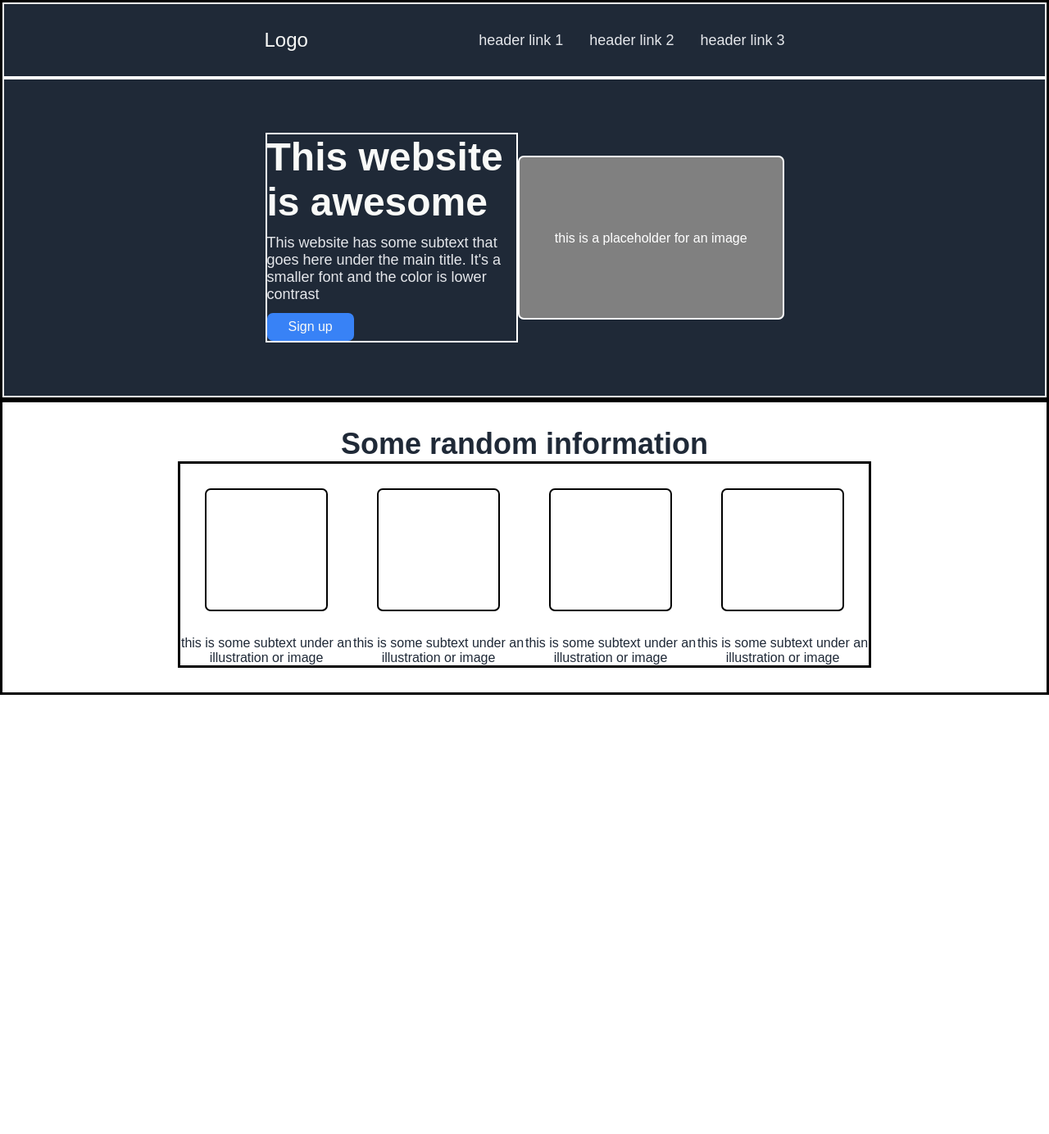
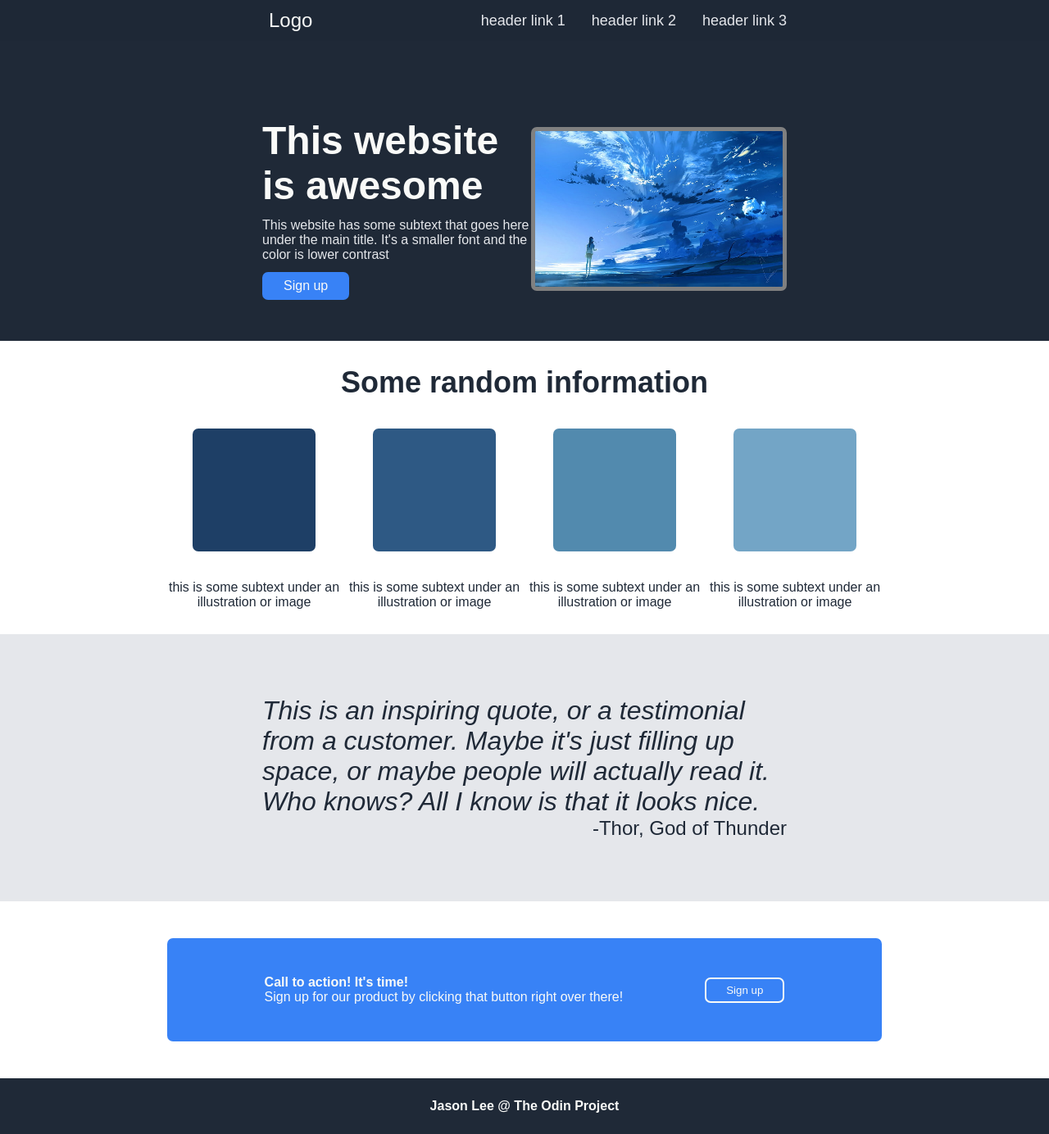
Before and after one commit to jlee2899/top_project2_landingPage, a plain HTML site: page index.html in a window 1280 px wide. Shown: the whole page at 82% size. Before the commit the page ends 848 px from the top, so only its background shows below. Drawn offline with Linux system fonts and the light colour scheme.

Commit message:
Finalized html structure and css style

```diff
--- a/index.html
+++ b/index.html
@@ -31,11 +31,13 @@
                     <button>Sign up</button>
                 </div>
                 <div class="heroRight">
-                    <p>this is a placeholder for an image</p>
+                    <!--<p>this is a placeholder for an image</p>-->
+                    <img alt="sky" src="images/sky.jpg"/>
                 </div>
             </div>
         </div>
 
+        <!--Main = random information section-->
         <div class="main">
             <h2>Some random information</h2>
             <div class="info-container">
@@ -61,6 +63,33 @@
             </div>
         </div>
 
+        <!--Quote Section-->
+        <div class="quote-section">
+           <em>
+                This is an inspiring quote, or a testimonial from a customer. Maybe it's
+                just filling up space, or maybe people will actually read it. Who knows?
+                All I know is that it looks nice.
+            </em>
+            <p>-Thor, God of Thunder</p>
+        </div>
+
+        <!--Last section-->
+        <div class="last-section">
+            <div class="sign-up-container">
+                <div class="left">
+                    <strong>Call to action! It's time!</strong>
+                    <p>Sign up for our product by clicking that button right over there!</p>
+                </div>
+                <div class="right">
+                    <button>Sign up</button>
+                </div>
+            </div>
+        </div>
+
+        <!--Footer-->
+        <footer>
+            <strong>Jason Lee @ The Odin Project</strong>
+        </footer>
 
     </body>
 </html>
--- a/style.css
+++ b/style.css
@@ -6,25 +6,40 @@
 }
 
 .top {
-    border: 3px solid black;
+    /*border: 3px solid black;*/
     background-color: #1F2937;
     color: white;
 }
 
 #header {
-    border: 2px solid white;
+    display: flex;
+    position: fixed;
+    justify-content: space-between;
+    height: 3rem;
+    width: 100%;
+    align-items: center;
+    padding: 1rem;
 }
 
 nav {
     display: flex;
     align-items: center;
     justify-content: space-between;
-    padding: 30px 25%;
+    padding: 25px 25%;
+
+    flex: auto;
+    position: fixed;
+    background-color: rgba(30, 40, 55, 0.9);
+    height: 3rem;
+    width: 100%;
+    top: 0rem;
+    left: 0rem;
 }
 
 .logo {
     font-size: 24px;
     color: #F9FAF8;
+    padding: 0.5rem;
 }
 
 nav ul {
@@ -42,24 +57,25 @@ nav ul {
     display: flex;
     align-items: center;
     justify-content: space-between;
-    padding: 65px 25%;
-    border: 2px solid white;
+    padding: 50px 25%;
+    padding-top: 9rem;
+    /*border: 2px solid white;*/
 }
 
 .heroLeft {
-    border: 2px solid white;
-    width: 475px;
+    /*border: 2px solid white;*/
+    width: 525px;
     height: auto;
 }
 
 .heroLeft h2{
-    font-size: 48px;
+    font-size: 3rem;
     font-weight: 900;
     color: #F9FAF8;
 }
 
 .heroLeft p {
-    font-size: 18px;
+    font-size: 16px;
     color: #E5E7EB;
 
     padding-top: 0.75rem;
@@ -88,7 +104,8 @@ nav ul {
 }
 
 .heroRight {
-    border: 2px solid white;
+    /*border: 2px solid white;*/
+    display: flex;
     text-align: center;
     width: 500px;
     height: 200px;
@@ -100,13 +117,20 @@ nav ul {
     margin: 90px 0 0 0;
 }
 
+.heroRight img {
+    display: flex;
+    width: 100%; /*This sizes the image to fit the container*/
+    padding: .3rem;
+    border-radius: 7px;
+}
+
 .main {
     display: flex;
     flex-direction: column;
     align-items: center;
     padding: 30px 25%;
 
-    border: 3px solid black;
+    /*border: 3px solid black;*/
 }
 
 .main h2 {
@@ -120,7 +144,7 @@ nav ul {
     justify-content: center;
     align-items: center;
 
-    border: 3px solid black;
+    /*border: 3px solid black;*/
 }
 
 .item1, .item2, .item3, .item4 {
@@ -130,14 +154,96 @@ nav ul {
 }
 
 .square1, .square2, .square3, .square4 {
-    border: 2px solid black;
+    /*border: 2px solid black;*/
     border-radius: 7px;
     width: 150px;
     height: 150px;
-    margin: 30px;
+    margin: 35px;
+}
+
+.square1 {
+    background-color: #1E3F66;
+}
+
+.square2 {
+    background-color: #2E5984;
+}
+
+.square3 {
+    background-color: #528AAE;
+}
+
+.square4 {
+    background-color: #73A5C6;
 }
 
 .item1 p, .item2 p, .item3 p, .item4 p {
     font-size: 16px;
     color: #1F2937;
+    padding-inline: 1px;
 }
+
+.quote-section {
+    display: flex;
+    flex-direction: column;
+    justify-content: center;
+    background-color: #E5E7EB;
+    padding: 75px 25%
+}
+
+.quote-section em {
+    font-size: 32px;
+    color: #1F2937;
+}
+
+.quote-section p {
+    font-size: 24px;
+    color: #1F2937;
+    align-self: flex-end;
+}
+
+.last-section {
+    display: flex;
+    justify-content: center;
+    align-items: center;
+    padding: 45px;
+}
+
+.sign-up-container {
+    display: flex;
+    align-items: center;
+    background-color: #3882F6;
+    border-radius: 7px;
+    padding: 45px 10%
+}
+
+.sign-up-container button {
+    padding-inline: 1.5rem;
+    padding-block: 6px;
+
+    border: 2px solid #F9FAF8;
+    border-radius: 7px;
+    color: #F9FAF8;
+    background-color: #3882F6;
+}
+
+.sign-up-container button:hover {
+    cursor: pointer;
+    background-color: #F9FAF8;
+    color: #3882F6;
+    border: 2px solid #F9FAF8;
+}
+
+.left {
+    padding-right: 100px;
+    color: #F9FAF8;
+}
+
+footer {
+    display: flex;
+    justify-content: center;
+    align-items: center;
+    color: #F9FAF8;
+    background-color: #1F2937;
+    padding: 25px 10%
+}
```
Also changed, not shown: images/sky.jpg (added).
